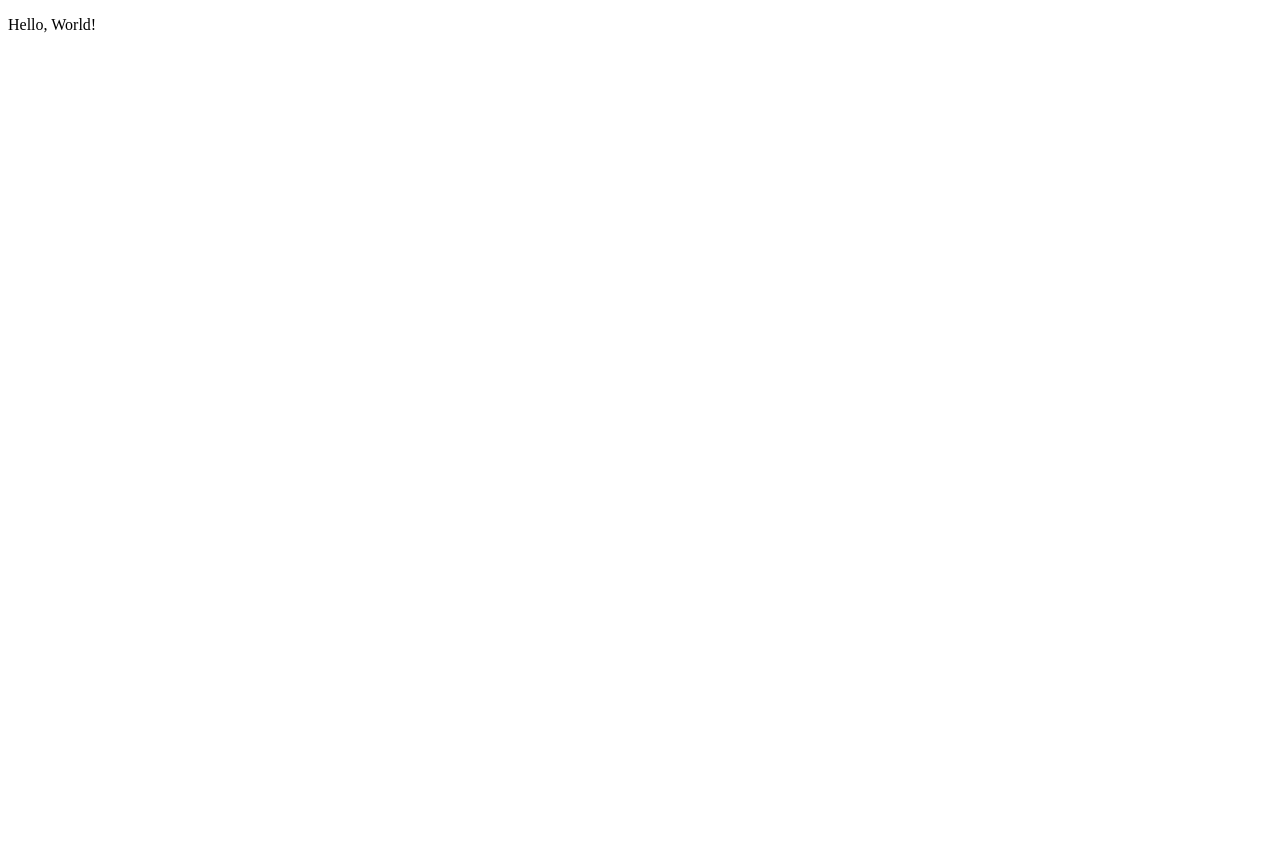
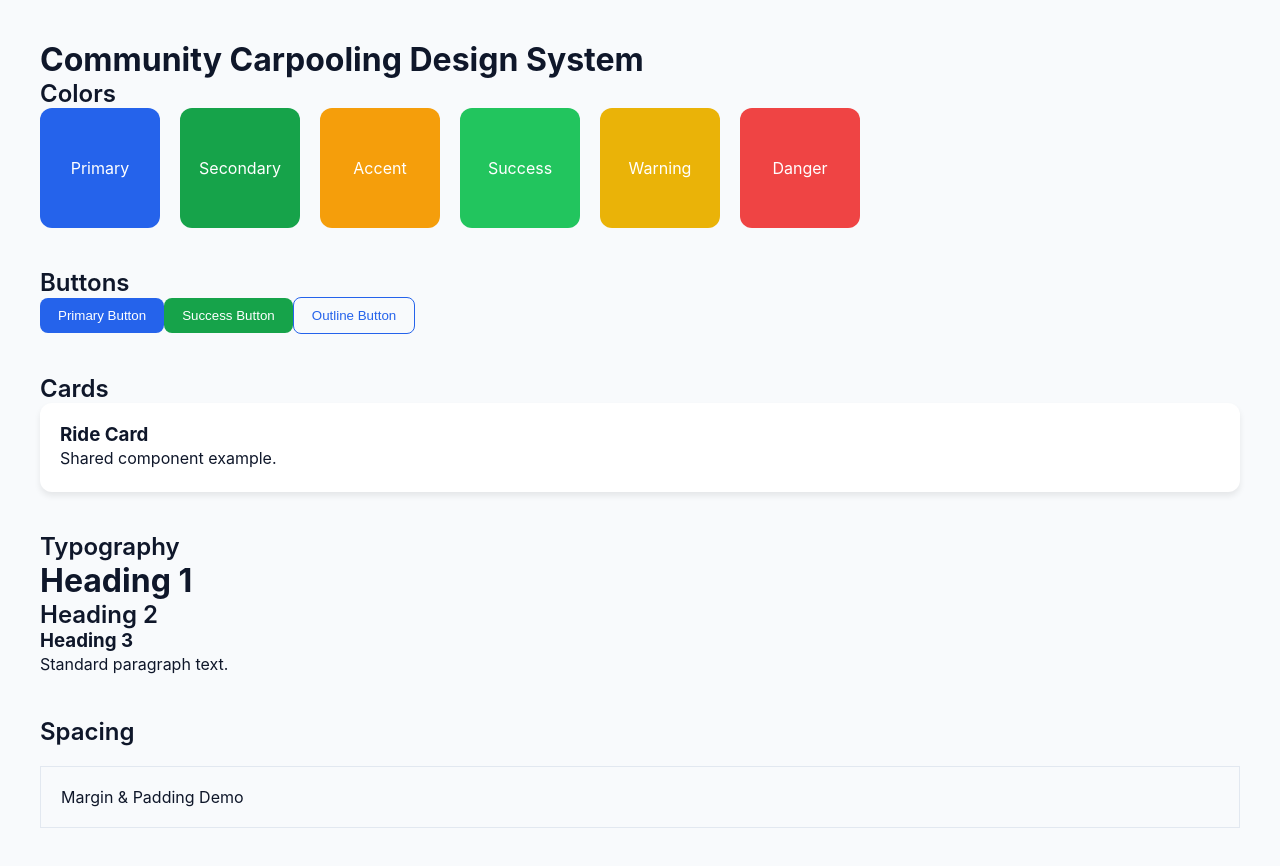
Before and after one commit to PranavKB/ac_project, a React app in the folder frontend/: page /style-guide in a window 1280 px wide. Shown: the top 866 px of the page. Before the commit the page ends 800 px from the top, so only its background shows below. Built offline with nearby package versions, Linux system fonts and the light colour scheme; the HTML template or start-up script is replaced by a standard one.

Commit message:
Adding style guide

```diff
--- a/frontend/src/App.jsx
+++ b/frontend/src/App.jsx
@@ -1,5 +1,7 @@
+import AppRoutes from "./routes/AppRoutes";
+
 function App() {
-  return <p>Hello, World!</p>;
+  return <AppRoutes />;
 }
 
 export default App;
--- a/frontend/src/main.jsx
+++ b/frontend/src/main.jsx
@@ -1,6 +1,7 @@
 import { StrictMode } from "react";
 import { createRoot } from "react-dom/client";
 import App from "./App.jsx";
+import "./styles/global.scss";
 
 createRoot(document.getElementById("root")).render(
   <StrictMode>
--- /dev/null
+++ b/frontend/src/pages/StyleGuide/StyleGuide.jsx
@@ -0,0 +1,59 @@
+import "./StyleGuide.scss";
+
+function StyleGuide() {
+  return (
+    <div className="style-guide">
+      <h1>Community Carpooling Design System</h1>
+
+      <section>
+        <h2>Colors</h2>
+
+        <div className="color-grid">
+          <div className="color-box primary">Primary</div>
+          <div className="color-box secondary">Secondary</div>
+          <div className="color-box accent">Accent</div>
+          <div className="color-box success">Success</div>
+          <div className="color-box warning">Warning</div>
+          <div className="color-box danger">Danger</div>
+        </div>
+      </section>
+
+      <section>
+        <h2>Buttons</h2>
+
+        <button className="btn btn-primary">Primary Button</button>
+
+        <button className="btn btn-success">Success Button</button>
+
+        <button className="btn btn-outline">Outline Button</button>
+      </section>
+
+      <section>
+        <h2>Cards</h2>
+
+        <div className="card">
+          <h3>Ride Card</h3>
+          <p>Shared component example.</p>
+        </div>
+      </section>
+
+      <section>
+        <h2>Typography</h2>
+
+        <h1>Heading 1</h1>
+        <h2>Heading 2</h2>
+        <h3>Heading 3</h3>
+
+        <p>Standard paragraph text.</p>
+      </section>
+
+      <section>
+        <h2>Spacing</h2>
+
+        <div className="spacing-demo">Margin & Padding Demo</div>
+      </section>
+    </div>
+  );
+}
+
+export default StyleGuide;
--- /dev/null
+++ b/frontend/src/pages/StyleGuide/StyleGuide.scss
@@ -0,0 +1,55 @@
+@use "../../styles/variables" as *;
+
+.style-guide {
+  padding: 40px;
+
+  section {
+    margin-bottom: 40px;
+  }
+}
+
+.color-grid {
+  display: flex;
+  gap: 20px;
+  flex-wrap: wrap;
+}
+
+.color-box {
+  width: 120px;
+  height: 120px;
+  color: white;
+  display: flex;
+  align-items: center;
+  justify-content: center;
+  border-radius: 12px;
+}
+
+.primary {
+  background: $primary;
+}
+
+.secondary {
+  background: $secondary;
+}
+
+.accent {
+  background: $accent;
+}
+
+.success {
+  background: $success;
+}
+
+.warning {
+  background: $warning;
+}
+
+.danger {
+  background: $error;
+}
+
+.spacing-demo {
+  padding: 20px;
+  margin-top: 20px;
+  border: 1px solid $border;
+}
--- /dev/null
+++ b/frontend/src/routes/AppRoutes.jsx
@@ -0,0 +1,19 @@
+import { BrowserRouter, Routes, Route } from "react-router-dom";
+
+import StyleGuide from "../pages/StyleGuide/StyleGuide";
+
+function AppRoutes() {
+  return (
+    <BrowserRouter>
+      <Routes>
+        <Route
+          path="/"
+          element={<p>Welcome to the Community Carpooling App!</p>}
+        />
+        <Route path="/style-guide" element={<StyleGuide />} />
+      </Routes>
+    </BrowserRouter>
+  );
+}
+
+export default AppRoutes;
--- /dev/null
+++ b/frontend/src/styles/_buttons.scss
@@ -0,0 +1,26 @@
+// _buttons.scss
+
+@use "./variables" as *;
+
+.btn {
+  padding: 10px 18px;
+  border-radius: 8px;
+  border: none;
+  cursor: pointer;
+}
+
+.btn-primary {
+  background: $primary;
+  color: white;
+}
+
+.btn-success {
+  background: $secondary;
+  color: white;
+}
+
+.btn-outline {
+  background: transparent;
+  border: 1px solid $primary;
+  color: $primary;
+}
--- /dev/null
+++ b/frontend/src/styles/_cards.scss
@@ -0,0 +1,10 @@
+// _cards.scss
+
+@use "./variables" as *;
+
+.card {
+  background: $surface;
+  border-radius: 12px;
+  padding: 20px;
+  box-shadow: $shadow;
+}
--- /dev/null
+++ b/frontend/src/styles/_typography.scss
@@ -0,0 +1,23 @@
+// _typography.scss
+
+@use "./variables" as *;
+
+body {
+  font-family: Inter, sans-serif;
+  background: $background;
+  color: $text-primary;
+}
+
+h1 {
+  font-size: 2rem;
+  font-weight: 700;
+}
+
+h2 {
+  font-size: 1.5rem;
+  font-weight: 600;
+}
+
+p {
+  line-height: 1.6;
+}
--- /dev/null
+++ b/frontend/src/styles/_variables.scss
@@ -0,0 +1,19 @@
+// _variables.scss
+
+$primary: #2563eb; // route blue
+$secondary: #16a34a; // eco green
+$accent: #f59e0b; // notifications
+
+$success: #22c55e;
+$warning: #eab308;
+$error: #ef4444;
+
+$background: #f8fafc;
+$surface: #ffffff;
+
+$text-primary: #0f172a;
+$text-secondary: #64748b;
+
+$border: #e2e8f0;
+
+$shadow: 0 4px 6px rgba(0, 0, 0, 0.08);
--- /dev/null
+++ b/frontend/src/styles/global.scss
@@ -0,0 +1,20 @@
+// global.scss
+
+@use "./variables" as *;
+@use "./typography";
+@use "./buttons";
+@use "./cards";
+
+* {
+  margin: 0;
+  padding: 0;
+  box-sizing: border-box;
+}
+
+a {
+  text-decoration: none;
+}
+
+ul {
+  list-style: none;
+}
```
Also changed, not shown: 1 other file (tests, documents, lock files or other folders).
